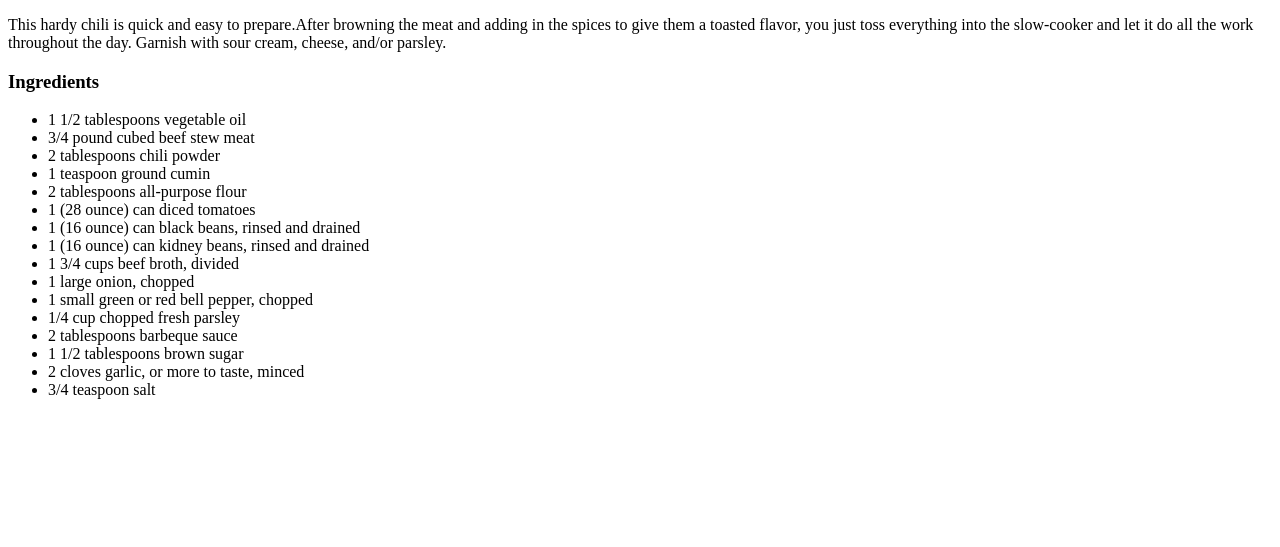
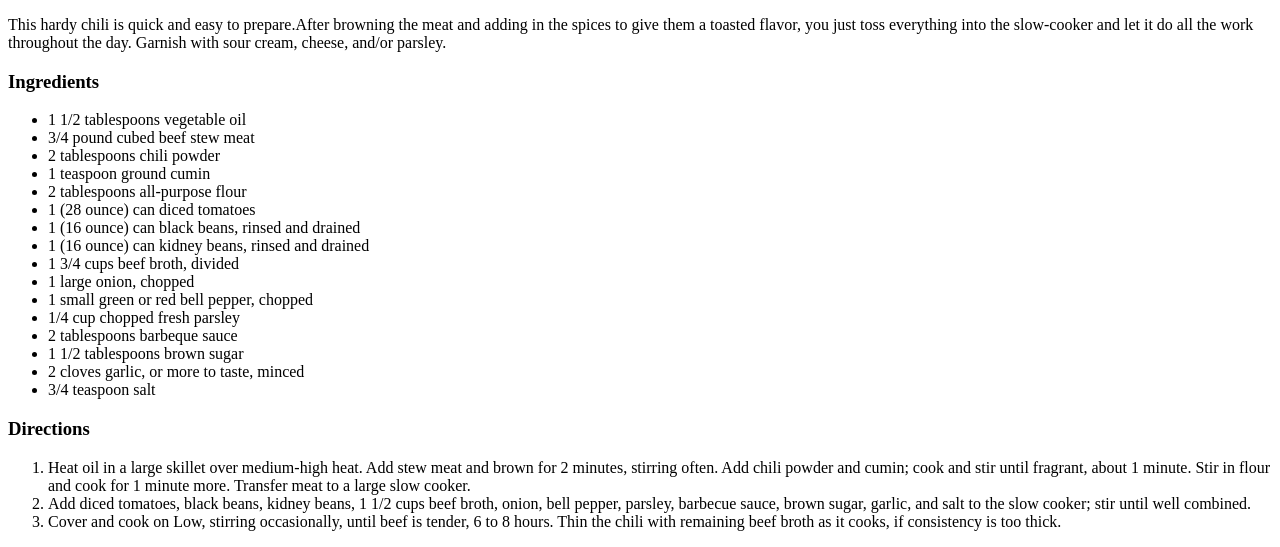
Before and after one commit to RJurasek/odin-recipes, a plain HTML site: page recipes/stew-meat-chili.html in a window 1280 px wide. Shown: the part 407-954 px from the top of the page. Before the commit the page ends 822 px from the top, so only its background shows below. Drawn offline with Linux system fonts and the light colour scheme.

Commit message:
add directions to chili recipe

```diff
--- a/recipes/stew-meat-chili.html
+++ b/recipes/stew-meat-chili.html
@@ -34,5 +34,16 @@
             <li>3/4 teaspoon salt</li>
           </ul>
 
+        <h3>Directions</h3>
+         <ol>
+            <li>Heat oil in a large skillet over medium-high heat. Add stew meat and brown for 2 minutes,
+                 stirring often. Add chili powder and cumin; cook and stir until fragrant, about 1 minute.
+                 Stir in flour and cook for 1 minute more. Transfer meat to a large slow cooker.</li>
+            <li>Add diced tomatoes, black beans, kidney beans, 1 1/2 cups beef broth, onion, bell pepper,
+                 parsley, barbecue sauce, brown sugar, garlic, and salt to the slow cooker; stir until well combined.</li>
+            <li>Cover and cook on Low, stirring occasionally, until beef is tender, 6 to 8 hours.
+                Thin the chili with remaining beef broth as it cooks, if consistency is too thick.</li>
+         </ol>
+
     </body>
 </html>
```
Lines whose indentation alone changed are shown as unchanged.
